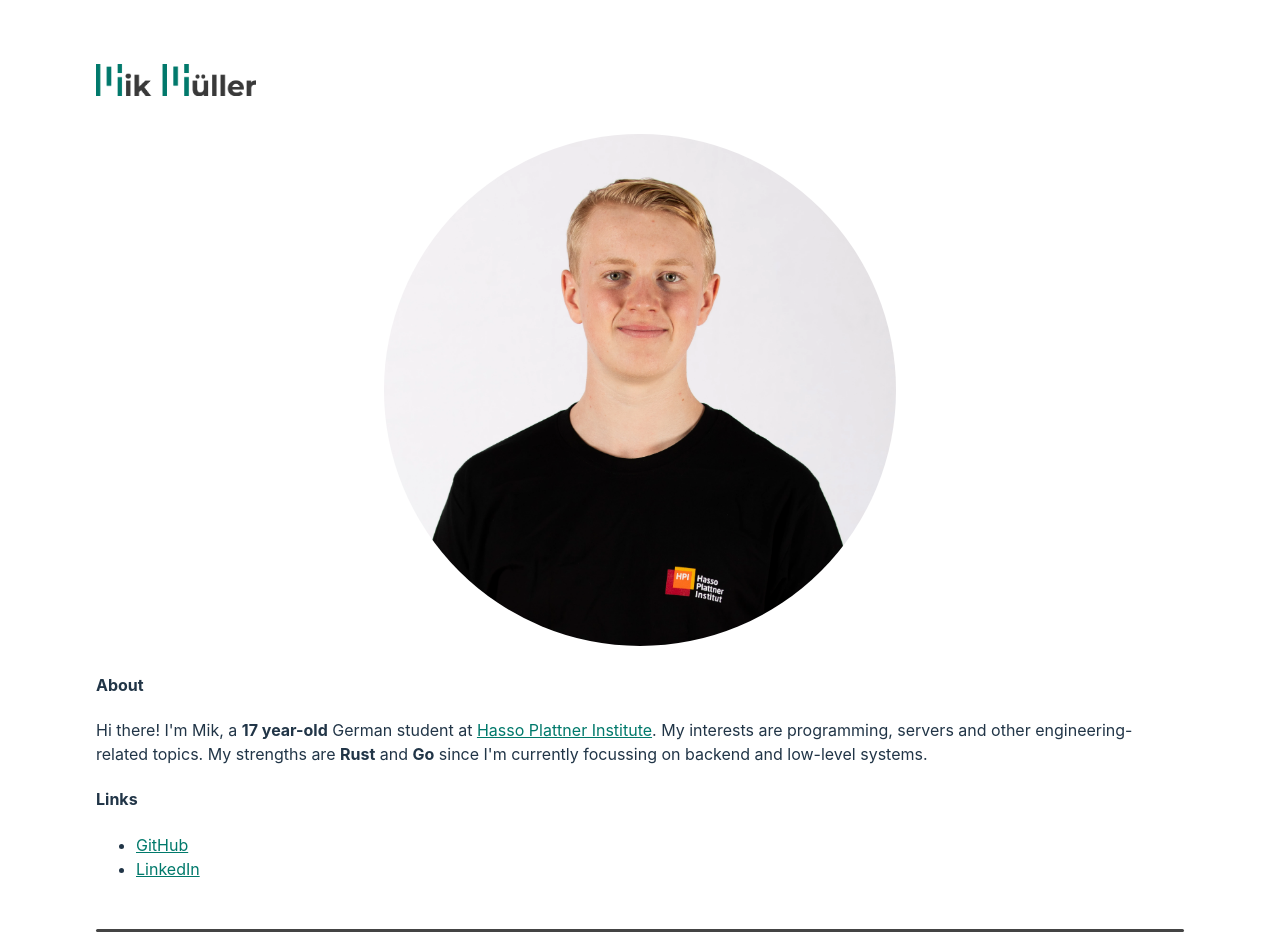
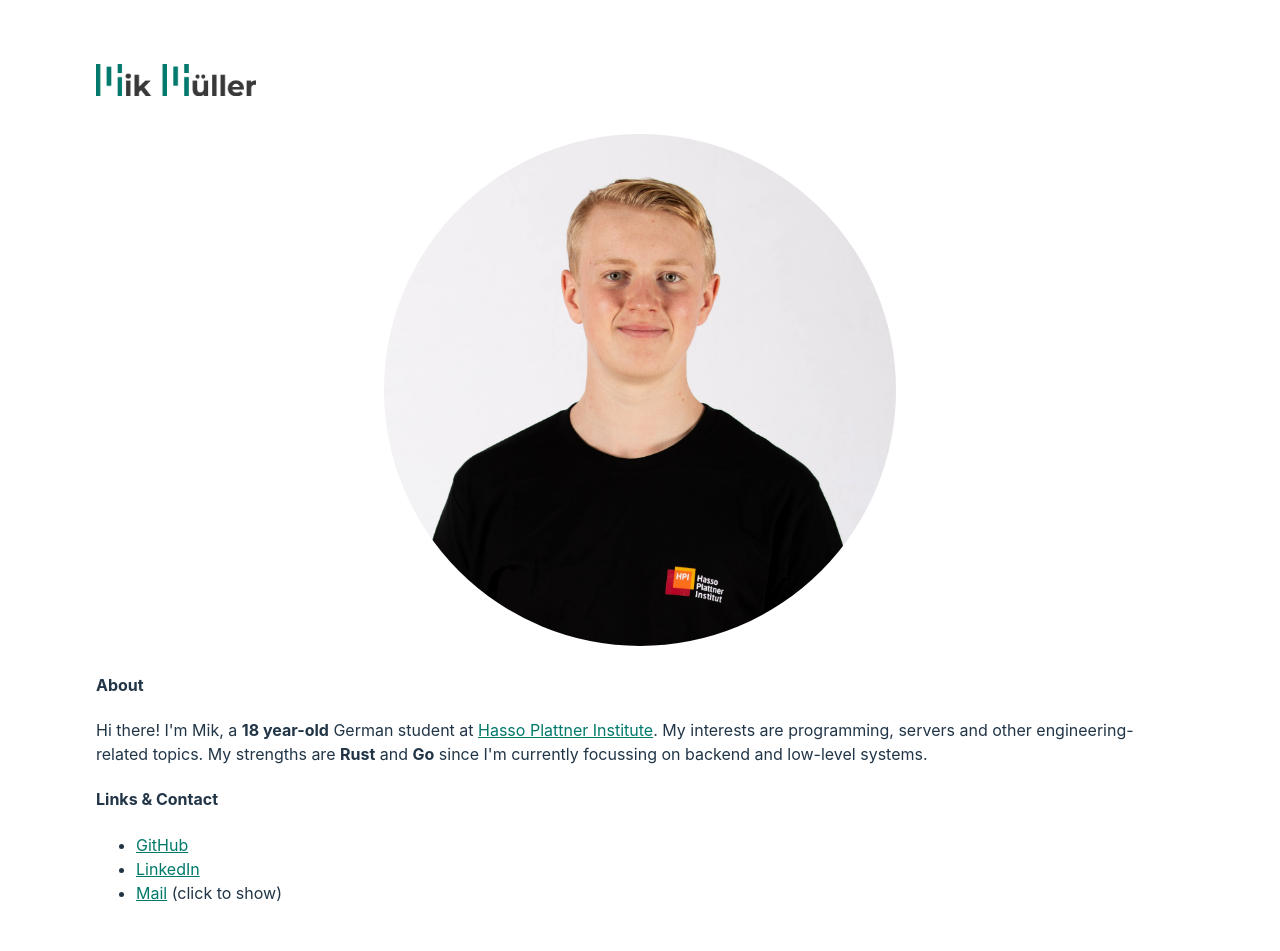
Before and after one commit to MikMuellerDev/mik-mueller.de, a Svelte app: page / in a window 1280 px wide. Shown: the top 951 px of the page. Built offline with nearby package versions, Linux system fonts and the light colour scheme.

Commit message:
feat: Add contact information

```diff
--- a/src/index/App.svelte
+++ b/src/index/App.svelte
@@ -29,7 +29,7 @@
         console.log(`Scale factor: ${SCALE_FACTOR} | first zero: ${FIRST_ZERO_X}`)
         let modifier = FIRST_ZERO_X
 
-        for (let a = 0; a < years + 1; a++) {
+        for (let a = 0; a < years + 2; a++) {
             age = a.toString().padStart(2, '0')
             console.log(
                 `Sleep: ${Math.round(
@@ -44,6 +44,9 @@
     onMount(() => {
         displayAge()
     })
+
+    const mailB64 = "bWlrLm11ZWxsZXJAc3R1ZGVudC5ocGkudW5pLXBvdHNkYW0uZGU="
+    let showMail = false
 </script>
 
 <main>
@@ -65,12 +68,24 @@
                 and <b>Go</b> since I'm currently focussing on backend and low-level systems.
             </div>
             <div class="about-container__rhs__element">
-                <h4>Links</h4>
+                <h4 id="links">Links & Contact</h4>
                 <ul>
                     <li><a href="https://github.com/MikMuellerDev" target="_blank">GitHub</a></li>
                     <li>
                         <a href="https://www.linkedin.com/in/mik-m%C3%BCller-16457523a/" target="_blank">LinkedIn</a
                         >
+                    </li>
+                    <li>
+                        {#if !showMail}
+                            <a href="#mail" on:click={() => showMail = true}>Mail</a>
+                            (click to show)
+                        {:else}
+                            <a href={`mailto:${atob(mailB64)}`}>
+                                <code id="links">
+                                    {atob(mailB64)}
+                                </code>
+                            </a>
+                        {/if}
                     </li>
                 </ul>
             </div>
```
Also changed, not shown: 1 other file (tests, documents, lock files or other folders).
